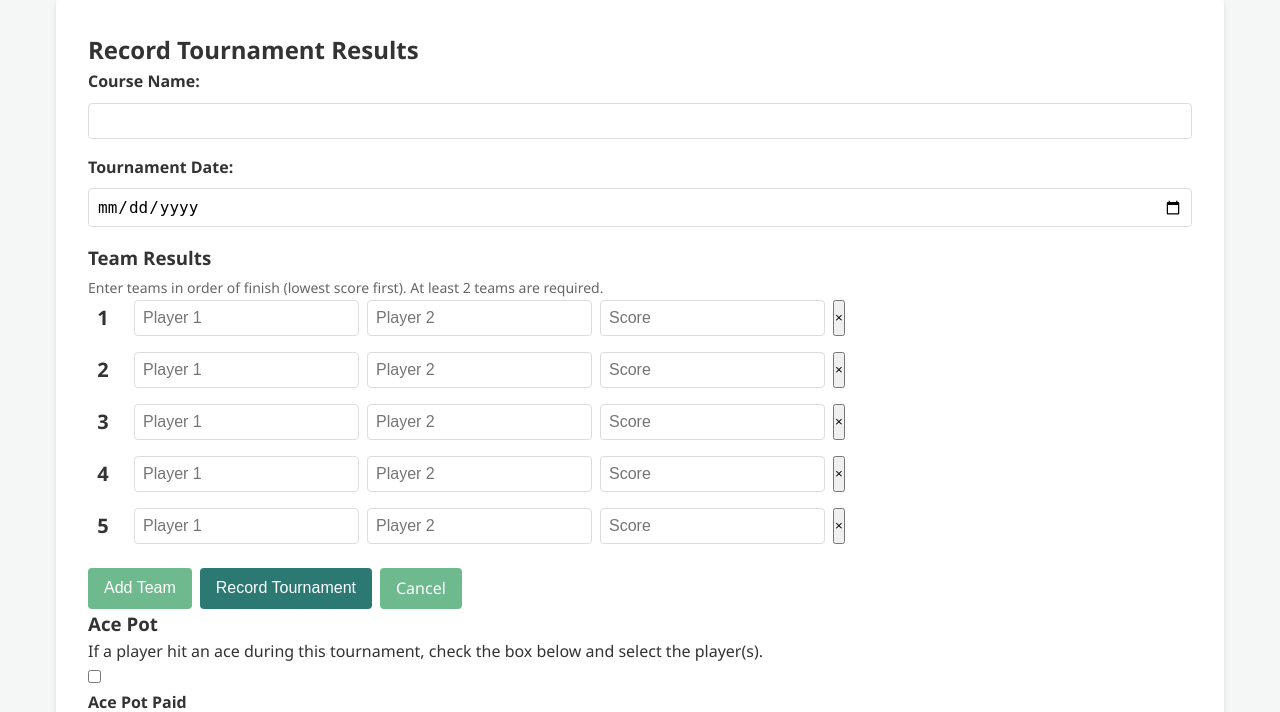
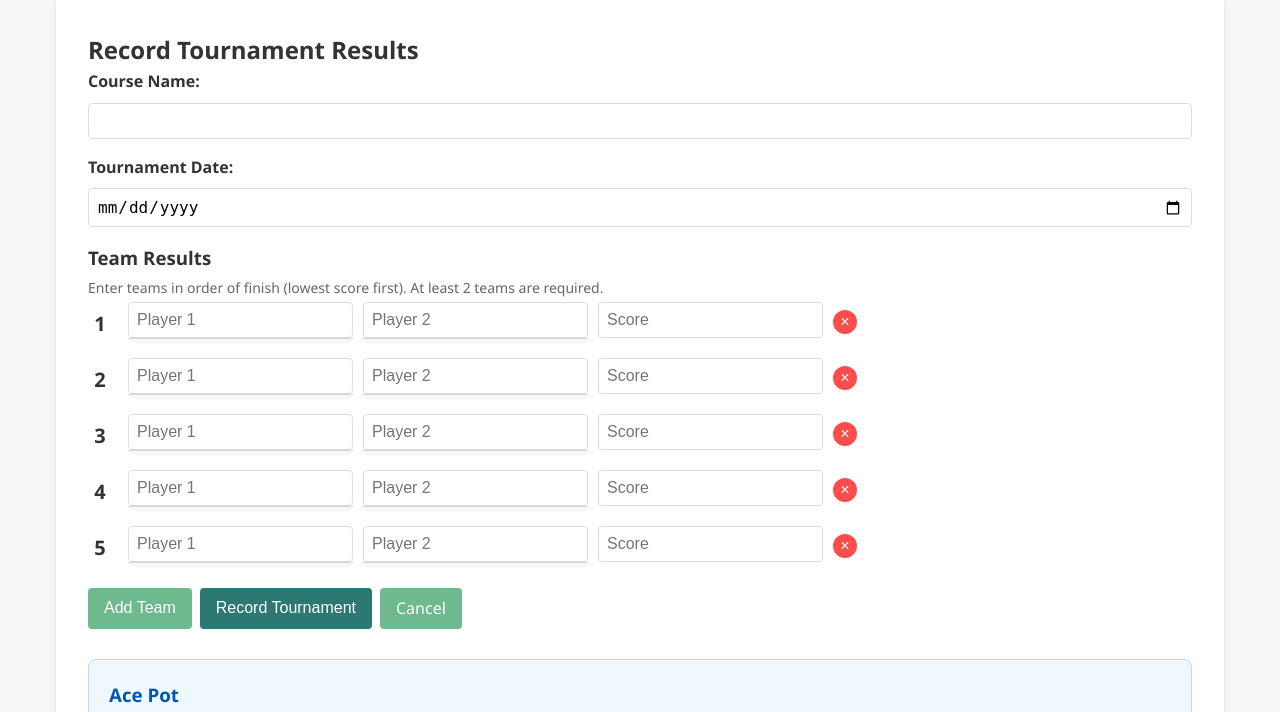
Before and after one commit to pdralston/dg_dubs_tournament_manager, a Python web app: template web_app/templates/record_tournament.html in a window 1280 px wide. Shown: the part 178-890 px from the top of the page. Run offline with Jinja, Linux system fonts and the light colour scheme; the template is opened without the code that fills it, so the values that code supplies are empty.

Commit message:
Revert "reapply stash"
This reverts commit 39429c9b0adcedf7a1b687758b370d77bbd624b0.

```diff
--- a/web_app/static/css/record_tournament.css
+++ b/web_app/static/css/record_tournament.css
@@ -67,6 +67,11 @@
     border: 1px solid #ccc;
     border-radius: 4px;
     font-size: 16px;
+}
+
+.player-input input.invalid {
+    border-color: #ff4d4d;
+    background-color: #fff0f0;
 }
 
 .score-input {
--- a/web_app/static/js/record_tournament.js
+++ b/web_app/static/js/record_tournament.js
@@ -11,8 +11,19 @@ document.addEventListener('DOMContentLoaded', function() {
     }
 
     // Get data from the container with better error handling
+    let playersData = [];
     let prePopulatedTeams = [];
     let teamCount = 5;
+
+    try {
+        // Log raw data for debugging
+        console.log('Raw players data:', teamResultsContainer.dataset.players);
+        playersData = JSON.parse(teamResultsContainer.dataset.players || '[]');
+        console.log('Parsed players data:', playersData);
+    } catch (error) {
+        console.error('Error parsing players data:', error);
+        playersData = [];
+    }
 
     try {
         console.log('Raw pre-populated teams data:', teamResultsContainer.dataset.prePopulatedTeams);
@@ -30,6 +41,9 @@ document.addEventListener('DOMContentLoaded', function() {
         console.error('Error parsing team count:', error);
         teamCount = 5;
     }
+
+    // Create a list of available players
+    const availablePlayers = playersData;
 
     // Track tournament participants
     const tournamentParticipants = new Set();
@@ -246,8 +260,8 @@ document.addEventListener('DOMContentLoaded', function() {
         recipientDiv.appendChild(removeBtn);
         recipientList.appendChild(recipientDiv);
 
-        // Initialize autocomplete for this input
-        setupPlayerAutocomplete(input, autocompleteContainer);
+        // Initialize autocomplete for this input with tournament participants only
+        setupAcePotRecipientAutocomplete(input, autocompleteContainer);
 
         recipientCount++;
         updateRecipientCount();
@@ -289,10 +303,22 @@ document.addEventListener('DOMContentLoaded', function() {
 
             if (player1Input && autocomplete1) {
                 setupPlayerAutocomplete(player1Input, autocomplete1);
+
+                // Add existing player to participants set
+                if (player1Input.value && player1Input.value !== "Ghost Player") {
+                    tournamentParticipants.add(player1Input.value);
+                    player1Input.dataset.previousValue = player1Input.value;
+                }
             }
 
             if (player2Input && autocomplete2) {
                 setupPlayerAutocomplete(player2Input, autocomplete2);
+
+                // Add existing player to participants set
+                if (player2Input.value && player2Input.value !== "Ghost Player") {
+                    tournamentParticipants.add(player2Input.value);
+                    player2Input.dataset.previousValue = player2Input.value;
+                }
             }
 
             // Add remove button functionality
@@ -310,8 +336,48 @@ document.addEventListener('DOMContentLoaded', function() {
 
                     row.remove();
                     updatePositionNumbers();
+
+                    // Update ace pot recipient inputs
+                    updateAcePotRecipientInputs();
                 });
             }
+
+            // Add change event listeners to update tournament participants
+            player1Input.addEventListener('change', function() {
+                // Remove old value from participants if it exists
+                if (this.dataset.previousValue && this.dataset.previousValue !== "Ghost Player") {
+                    tournamentParticipants.delete(this.dataset.previousValue);
+                }
+
+                // Add new value to participants if it's valid
+                if (this.value && this.value !== "Ghost Player" && validatePlayerName(this.value)) {
+                    tournamentParticipants.add(this.value);
+                }
+
+                // Store current value for future reference
+                this.dataset.previousValue = this.value;
+
+                // Update ace pot recipient inputs
+                updateAcePotRecipientInputs();
+            });
+
+            player2Input.addEventListener('change', function() {
+                // Remove old value from participants if it exists
+                if (this.dataset.previousValue && this.dataset.previousValue !== "Ghost Player") {
+                    tournamentParticipants.delete(this.dataset.previousValue);
+                }
+
+                // Add new value to participants if it's valid
+                if (this.value && this.value !== "Ghost Player" && validatePlayerName(this.value)) {
+                    tournamentParticipants.add(this.value);
+                }
+
+                // Store current value for future reference
+                this.dataset.previousValue = this.value;
+
+                // Update ace pot recipient inputs
+                updateAcePotRecipientInputs();
+            });
         });
     }
 
@@ -331,13 +397,19 @@ document.addEventListener('DOMContentLoaded', function() {
                 return;
             }
 
-            // Filter players based on search term
+            // Filter players based on search term and exclude already selected players
             const matchingPlayers = availablePlayers.filter(player => {
+                // Skip if player is already in the tournament (except for the current input)
+                if (tournamentParticipants.has(player) && this.value !== player) {
+                    return false;
+                }
+
                 return player.toLowerCase().includes(searchTerm);
             });
 
-            // Add Ghost Player option if it matches
-            if ('Ghost Player'.toLowerCase().includes(searchTerm)) {
+            // Add Ghost Player option if it matches and not already used
+            if ('Ghost Player'.toLowerCase().includes(searchTerm) &&
+                (this.value === 'Ghost Player' || !tournamentParticipants.has('Ghost Player'))) {
                 matchingPlayers.push('Ghost Player');
             }
 
@@ -352,6 +424,119 @@ document.addEventListener('DOMContentLoaded', function() {
                     player.substring(matchIndex + searchTerm.length);
 
                 resultItem.addEventListener('click', function() {
+                    // Remove old value from participants if it exists
+                    if (inputElement.dataset.previousValue &&
+                        inputElement.dataset.previousValue !== "Ghost Player") {
+                        tournamentParticipants.delete(inputElement.dataset.previousValue);
+                    }
+
+                    // Add new value to participants if it's not Ghost Player
+                    if (player !== "Ghost Player") {
+                        tournamentParticipants.add(player);
+                    }
+
+                    // Store current value for future reference
+                    inputElement.dataset.previousValue = player;
+
+                    // Set input value
+                    inputElement.value = player;
+                    autocompleteContainer.innerHTML = '';
+
+                    // Trigger change event
+                    const event = new Event('change', { bubbles: true });
+                    inputElement.dispatchEvent(event);
+                });
+
+                autocompleteContainer.appendChild(resultItem);
+            });
+        });
+
+        // Show search results when focusing on the input
+        inputElement.addEventListener('focus', function() {
+            const searchTerm = this.value.trim().toLowerCase();
+            if (searchTerm.length >= 1) {
+                // Trigger the input event to show results
+                this.dispatchEvent(new Event('input'));
+            }
+        });
+
+        // Hide search results when clicking outside
+        document.addEventListener('click', function(e) {
+            if (e.target !== inputElement && !autocompleteContainer.contains(e.target)) {
+                autocompleteContainer.innerHTML = '';
+            }
+        });
+    }
+
+    /**
+     * Setup autocomplete for ace pot recipient input
+     * Only shows players that are currently selected for the tournament
+     * @param {HTMLElement} inputElement - The input element
+     * @param {HTMLElement} autocompleteContainer - The autocomplete container
+     */
+    function setupAcePotRecipientAutocomplete(inputElement, autocompleteContainer) {
+        // Remove existing event listeners (to prevent duplicates)
+        const newInput = inputElement.cloneNode(true);
+        inputElement.parentNode.replaceChild(newInput, inputElement);
+        inputElement = newInput;
+
+        // Clear the autocomplete container
+        autocompleteContainer.innerHTML = '';
+
+        inputElement.addEventListener('input', function() {
+            const searchTerm = this.value.trim().toLowerCase();
+
+            // Clear previous results
+            autocompleteContainer.innerHTML = '';
+
+            // Get current tournament participants (excluding Ghost Player)
+            const currentParticipants = Array.from(tournamentParticipants).filter(player => player !== "Ghost Player");
+
+            // Log for debugging
+            console.log("Current tournament participants for ace pot:", currentParticipants);
+
+            if (currentParticipants.length === 0) {
+                // If no participants, show a message
+                const noResults = document.createElement('div');
+                noResults.textContent = "No players in tournament yet";
+                noResults.style.padding = "10px";
+                noResults.style.color = "#666";
+                noResults.style.fontStyle = "italic";
+                autocompleteContainer.appendChild(noResults);
+                return;
+            }
+
+            // Filter participants based on search term
+            const matchingPlayers = currentParticipants.filter(player => {
+                return player.toLowerCase().includes(searchTerm.toLowerCase());
+            });
+
+            if (matchingPlayers.length === 0 && searchTerm.length > 0) {
+                // If no matches, show a message
+                const noResults = document.createElement('div');
+                noResults.textContent = "No matching players";
+                noResults.style.padding = "10px";
+                noResults.style.color = "#666";
+                noResults.style.fontStyle = "italic";
+                autocompleteContainer.appendChild(noResults);
+                return;
+            }
+
+            // Display matching players
+            matchingPlayers.forEach(player => {
+                const resultItem = document.createElement('div');
+
+                if (searchTerm.length > 0) {
+                    // Highlight the matching part
+                    const matchIndex = player.toLowerCase().indexOf(searchTerm.toLowerCase());
+                    resultItem.innerHTML = player.substring(0, matchIndex) +
+                        '<strong>' + player.substring(matchIndex, matchIndex + searchTerm.length) + '</strong>' +
+                        player.substring(matchIndex + searchTerm.length);
+                } else {
+                    resultItem.textContent = player;
+                }
+
+                resultItem.addEventListener('click', function() {
                     inputElement.value = player;
                     autocompleteContainer.innerHTML = '';
                 });
@@ -360,17 +545,37 @@ document.addEventListener('DOMContentLoaded', function() {
             });
         });
 
-        // Hide autocomplete when clicking outside
+        // Show all participants when focusing on the input
+        inputElement.addEventListener('focus', function() {
+            // Trigger the input event to show all participants
+            this.dispatchEvent(new Event('input'));
+        });
+
+        // Hide search results when clicking outside
         document.addEventListener('click', function(e) {
-            if (e.target !== inputElement) {
+            if (e.target !== inputElement && !autocompleteContainer.contains(e.target)) {
                 autocompleteContainer.innerHTML = '';
             }
         });
+    }
 
-        // Show autocomplete on focus
-        inputElement.addEventListener('focus', function() {
-            const event = new Event('input');
-            inputElement.dispatchEvent(event);
+    /**
+     * Update ace pot recipient inputs when tournament participants change
+     */
+    function updateAcePotRecipientInputs() {
+        const recipientInputs = document.querySelectorAll('.ace-pot-recipient input');
+        recipientInputs.forEach(input => {
+            const autocompleteContainer = document.getElementById(`autocomplete_${input.id}`);
+            if (autocompleteContainer) {
+                // Re-initialize autocomplete with current participants
+                setupAcePotRecipientAutocomplete(input, autocompleteContainer);
+
+                // If the current value is not in the tournament participants, clear it
+                if (input.value && input.value !== "Ghost Player" &&
+                    !Array.from(tournamentParticipants).includes(input.value)) {
+                    input.value = '';
+                }
+            }
         });
 
         // Log current tournament participants for debugging
@@ -380,12 +585,12 @@ document.addEventListener('DOMContentLoaded', function() {
     /**
      * Add a new team row
      * @param {number} index - The team index
-     * @param {Object} teamData - Optional team data for pre-populating
+     * @param {Array} team - Optional team data for pre-populated teams
      */
-    function addNewTeamRow(index, teamData = null) {
-        const teamDiv = document.createElement('div');
-        teamDiv.className = 'team-result';
-        teamDiv.dataset.index = index;
+    function addNewTeamRow(index, team = null) {
+        const row = document.createElement('div');
+        row.className = 'team-result';
+        row.dataset.index = index;
 
         // Position number
         const positionSpan = document.createElement('span');
@@ -407,7 +612,19 @@ document.addEventListener('DOMContentLoaded', function() {
         player1Input.placeholder = 'Player 1';
         player1Input.required = true;
 
-        // Create player 1 autocomplete container
+        // Set value if pre-populated
+        if (team && team.players && team.players[0]) {
+            player1Input.value = team.players[0];
+
+            // Add to tournament participants
+            if (team.players[0] !== "Ghost Player") {
+                tournamentParticipants.add(team.players[0]);
+            }
+
+            // Store current value for future reference
+            player1Input.dataset.previousValue = team.players[0];
+        }
+
         const autocomplete1 = document.createElement('div');
         autocomplete1.className = 'autocomplete-items';
         autocomplete1.id = `autocomplete_player1_${index}`;
@@ -426,7 +643,19 @@ document.addEventListener('DOMContentLoaded', function() {
         player2Input.placeholder = 'Player 2';
         player2Input.required = true;
 
-        // Create player 2 autocomplete container
+        // Set value if pre-populated
+        if (team && team.players && team.players[1]) {
+            player2Input.value = team.players[1];
+
+            // Add to tournament participants
+            if (team.players[1] !== "Ghost Player") {
+                tournamentParticipants.add(team.players[1]);
+            }
+
+            // Store current value for future reference
+            player2Input.dataset.previousValue = team.players[1];
+        }
+
         const autocomplete2 = document.createElement('div');
         autocomplete2.className = 'autocomplete-items';
         autocomplete2.id = `autocomplete_player2_${index}`;
@@ -434,11 +663,7 @@ document.addEventListener('DOMContentLoaded', function() {
         player2Wrapper.appendChild(player2Input);
         player2Wrapper.appendChild(autocomplete2);
 
-        // Create score input wrapper
-        const scoreWrapper = document.createElement('div');
-        scoreWrapper.className = 'score-input';
-
-        // Create score input
+        // Score input
         const scoreInput = document.createElement('input');
         scoreInput.type = 'number';
         scoreInput.name = `score_${index}`;
@@ -474,6 +699,9 @@ document.addEventListener('DOMContentLoaded', function() {
 
             row.remove();
             updatePositionNumbers();
+
+            // Update ace pot recipient inputs
+            updateAcePotRecipientInputs();
         });
 
         // Assemble team inputs
@@ -489,20 +717,46 @@ document.addEventListener('DOMContentLoaded', function() {
         // Add to container
         teamResultsContainer.appendChild(row);
 
-        // Initialize autocomplete for player inputs
+        // Setup autocomplete
         setupPlayerAutocomplete(player1Input, autocomplete1);
         setupPlayerAutocomplete(player2Input, autocomplete2);
 
-        // Set values if team data is provided
-        if (teamData) {
-            console.log('Setting team data:', teamData);
-            if (teamData.players && Array.isArray(teamData.players) && teamData.players.length >= 2) {
-                player1Input.value = teamData.players[0];
-                player2Input.value = teamData.players[1];
-            } else {
-                console.error('Invalid team data format:', teamData);
+        // Add input event listeners to update tournament participants
+        player1Input.addEventListener('change', function() {
+            // Remove old value from participants if it exists
+            if (this.dataset.previousValue && this.dataset.previousValue !== "Ghost Player") {
+                tournamentParticipants.delete(this.dataset.previousValue);
             }
-        }
+
+            // Add new value to participants if it's valid
+            if (this.value && this.value !== "Ghost Player" && validatePlayerName(this.value)) {
+                tournamentParticipants.add(this.value);
+            }
+
+            // Store current value for future reference
+            this.dataset.previousValue = this.value;
+
+            // Update ace pot recipient inputs
+            updateAcePotRecipientInputs();
+        });
+
+        player2Input.addEventListener('change', function() {
+            // Remove old value from participants if it exists
+            if (this.dataset.previousValue && this.dataset.previousValue !== "Ghost Player") {
+                tournamentParticipants.delete(this.dataset.previousValue);
+            }
+
+            // Add new value to participants if it's valid
+            if (this.value && this.value !== "Ghost Player" && validatePlayerName(this.value)) {
+                tournamentParticipants.add(this.value);
+            }
+
+            // Store current value for future reference
+            this.dataset.previousValue = this.value;
+
+            // Update ace pot recipient inputs
+            updateAcePotRecipientInputs();
+        });
     }
 
     /**
--- a/web_app/templates/record_tournament.html
+++ b/web_app/templates/record_tournament.html
@@ -2,8 +2,134 @@
 
 {% block title %}Record Tournament - Disc Golf League Rating System{% endblock %}
 
-{% block additional_css %}
-<link rel="stylesheet" href="{{ url_for('static', filename='css/record_tournament.css') }}">
+{% block extra_head %}
+<style>
+    /* Autocomplete styles */
+    .player-input {
+        position: relative;
+    }
+
+    .autocomplete-items {
+        position: absolute;
+        border: 1px solid #d4d4d4;
+        border-top: none;
+        z-index: 99;
+        top: 100%;
+        left: 0;
+        right: 0;
+        max-height: 200px;
+        overflow-y: auto;
+        background-color: #fff;
+        box-shadow: 0 2px 4px rgba(0,0,0,0.2);
+    }
+
+    .autocomplete-items div {
+        padding: 10px;
+        cursor: pointer;
+    }
+
+    .autocomplete-items div:hover {
+        background-color: #e9e9e9;
+    }
+
+    .team-inputs {
+        display: flex;
+        align-items: flex-start;
+        gap: 10px;
+    }
+
+    .remove-team {
+        background-color: #ff4d4d;
+        color: white;
+        border: none;
+        border-radius: 50%;
+        width: 24px;
+        height: 24px;
+        font-size: 16px;
+        cursor: pointer;
+        display: flex;
+        align-items: center;
+        justify-content: center;
+        padding: 0;
+        margin-top: 8px;
+    }
+
+    .remove-team:hover {
+        background-color: #ff1a1a;
+    }
+
+    #validation-error {
+        background-color: #ffebee;
+        color: #c62828;
+        padding: 10px;
+        border-radius: 4px;
+        margin-bottom: 15px;
+        display: none;
+    }
+
+    .position {
+        margin-top: 8px;
+        font-weight: bold;
+        width: 24px;
+        text-align: center;
+    }
+
+    .ace-pot-section {
+        margin-top: 30px;
+        padding: 20px;
+        background-color: #f0f8ff;
+        border-radius: 8px;
+        border: 1px solid #b8daff;
+    }
+
+    .ace-pot-section h3 {
+        margin-top: 0;
+        color: #0056b3;
+    }
+
+    .ace-pot-options {
+        display: flex;
+        align-items: center;
+        gap: 20px;
+        margin-top: 15px;
+    }
+
+    .ace-pot-checkbox {
+        display: flex;
+        align-items: center;
+        gap: 8px;
+    }
+
+    .ace-pot-player-select {
+        display: flex;
+        align-items: center;
+        gap: 10px;
+    }
+
+    .ace-pot-player-select select {
+        padding: 8px;
+        border-radius: 4px;
+        border: 1px solid #ccc;
+    }
+
+    .ace-pot-balance {
+        margin-top: 15px;
+        padding: 10px;
+        background-color: #e6f2ff;
+        border-radius: 4px;
+        text-align: center;
+    }
+
+    .ace-pot-balance-label {
+        font-weight: bold;
+        margin-right: 10px;
+    }
+
+    .ace-pot-balance-value {
+        font-size: 18px;
+        color: #0056b3;
+    }
+</style>
 {% endblock %}
 
 {% block content %}
@@ -26,8 +152,11 @@
         <h3>Team Results</h3>
         <p class="help-text">Enter teams in order of finish (lowest score first). At least 2 teams are required.</p>
 
-        <div id="team-results" class="team-results" data-players="{{ players|tojson|safe }}" data-pre-populated-teams="{{ pre_populated_teams|tojson|safe }}" data-initial-team-count="5">
-            <!-- Team results will be added here dynamically -->
+        <!-- Store data for JavaScript -->
+        <div id="team-results"
+             data-players='{{ players|tojson|safe }}'
+             data-pre-populated-teams='{{ pre_populated_teams|tojson|safe }}'
+             data-initial-team-count="5">
             {% for i in range(5) %}
             <div class="team-result" data-index="{{ i }}">
                 <div class="position">{{ i + 1 }}</div>
@@ -90,8 +219,8 @@
 </section>
 {% endblock %}
 
-{% block additional_js %}
-<!-- Include page-specific script -->
+{% block extra_scripts %}
+<!-- Include JavaScript -->
 <script src="{{ url_for('static', filename='js/record_tournament.js') }}"></script>
 <script>
     // Initialize with available players data
```
